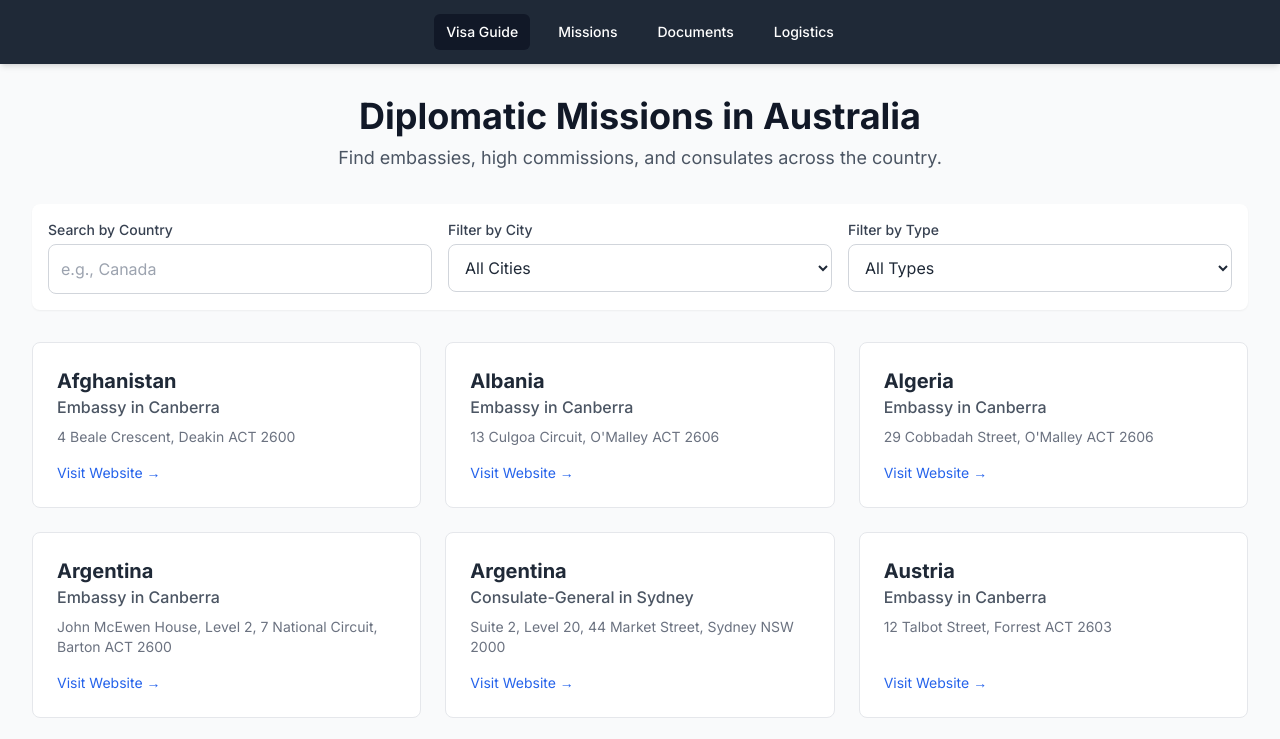
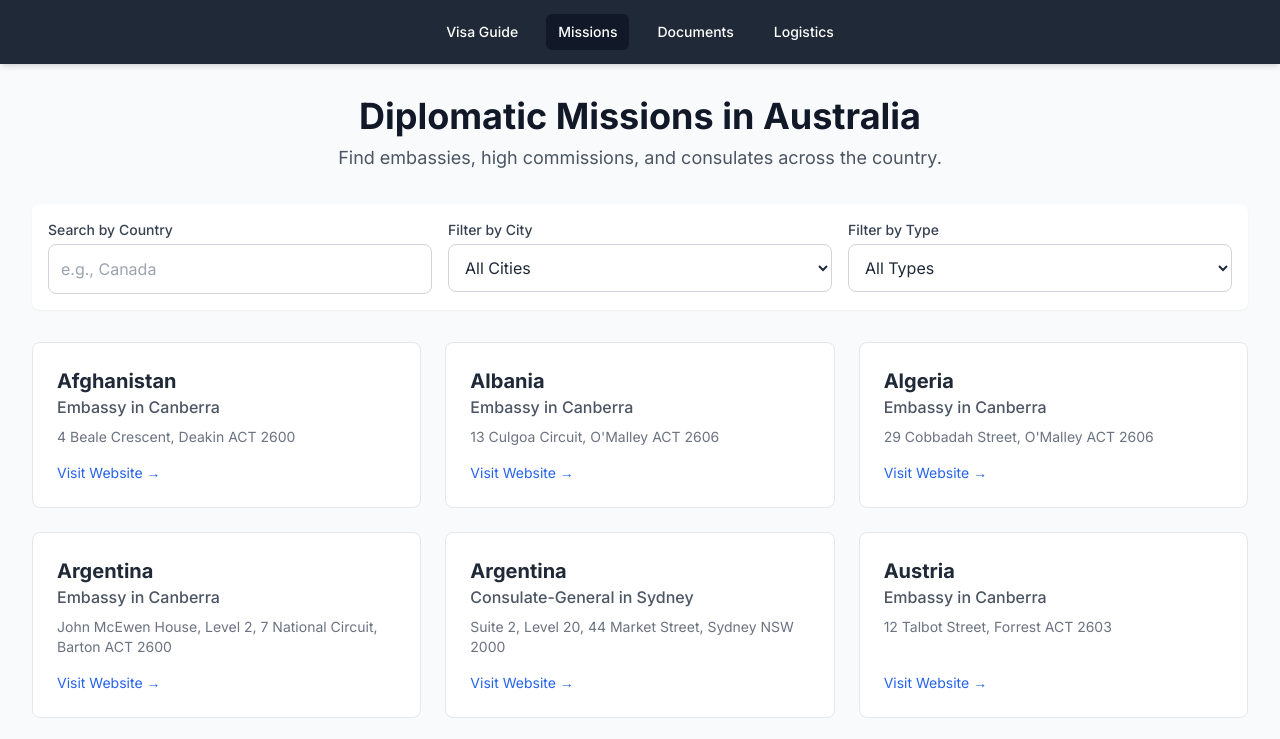
Before and after one commit to auraofintelligence/Australian-world-travel, a plain HTML site: page missions.html in a window 1280 px wide. Shown: the top 739 px of the page. Drawn offline with nearby package versions, Linux system fonts and the light colour scheme.

Commit message:
Update missions.html

```diff
--- a/missions.html
+++ b/missions.html
@@ -26,8 +26,8 @@
         <div class="container mx-auto px-4 sm:px-6 lg:px-8">
             <div class="flex items-center justify-center h-16">
                 <div class="flex space-x-4">
-                    <a href="index.html" class="bg-gray-900 px-3 py-2 rounded-md text-sm font-medium">Visa Guide</a>
-                    <a href="missions.html" class="hover:bg-gray-700 px-3 py-2 rounded-md text-sm font-medium">Missions</a>
+                    <a href="index.html" class="hover:bg-gray-700 px-3 py-2 rounded-md text-sm font-medium">Visa Guide</a>
+                    <a href="missions.html" class="bg-gray-900 px-3 py-2 rounded-md text-sm font-medium">Missions</a>
                     <a href="documents.html" class="hover:bg-gray-700 px-3 py-2 rounded-md text-sm font-medium">Documents</a>
                     <a href="logistics.html" class="hover:bg-gray-700 px-3 py-2 rounded-md text-sm font-medium">Logistics</a>
                 </div>
```
